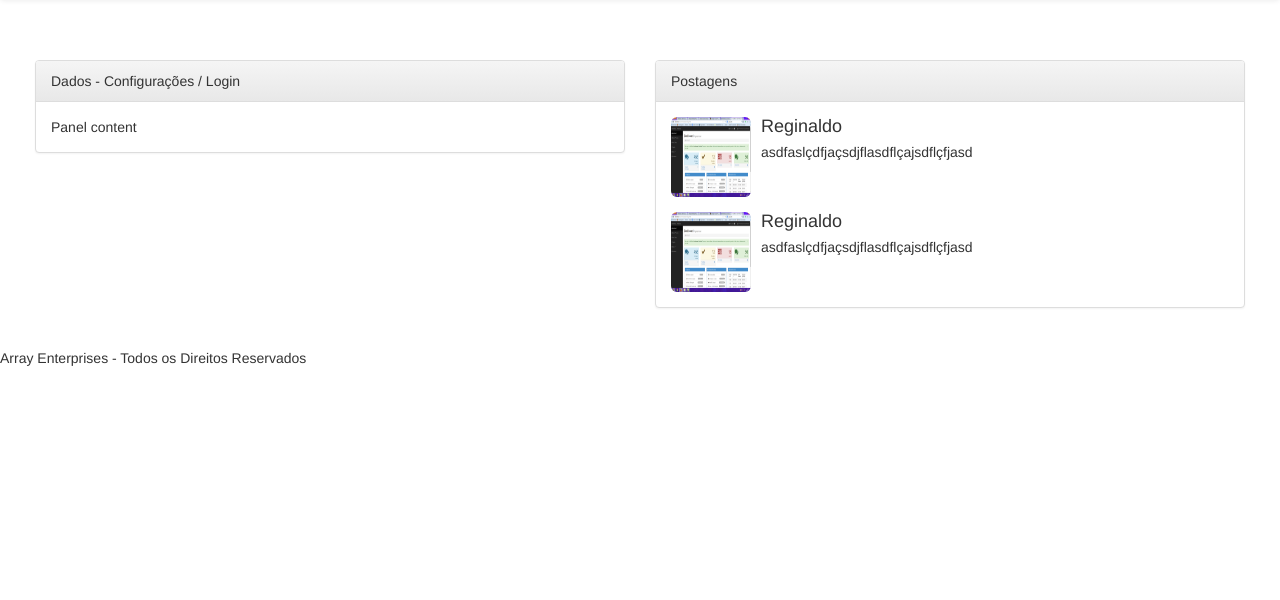
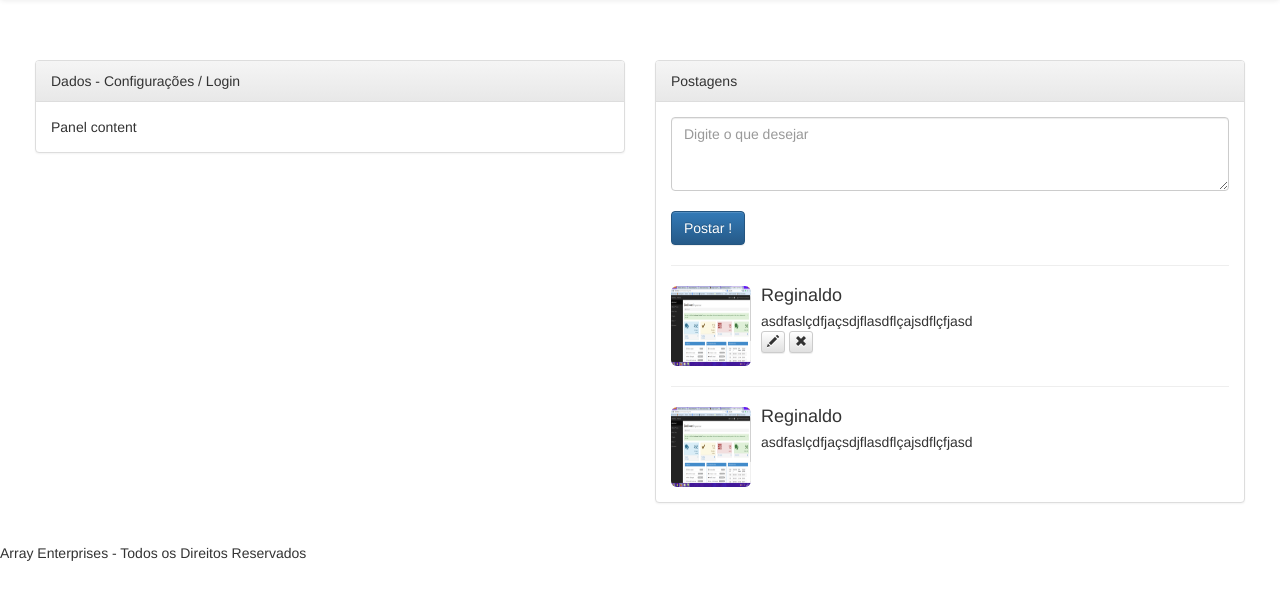
Before and after one commit to reginaldojunior/ArrayEnterprises, a CakePHP app: the page made by app/View/Home/index.ctp in a window 1280 px wide. Shown: the part 52-652 px from the top of the page. Run offline with PHP 8.4 and a stand-in for CakePHP, Linux system fonts and the light colour scheme; the template is opened without the code that fills it, so the values that code supplies are empty; some libraries are stand-ins or nearby versions.

Commit message:
formulariio de post

```diff
--- a/app/View/Home/index.ctp
+++ b/app/View/Home/index.ctp
@@ -12,6 +12,13 @@
 <div class="panel panel-default">
   <div class="panel-heading">Postagens</div>
   <div class="panel-body">
+<textarea class="form-control" rows="3" placeholder="Digite o que desejar"></textarea>
+<br>
+<button type="button" class="btn btn-primary">Postar !</button>
+
+
+<br>
+<hr>
 <div class="media">
   <a class="pull-left" href="#">
     <img class="img-rounded" alt="" src="img/1.png" alt="..." width="80" height="80">
@@ -20,7 +27,16 @@
     <h4 class="media-heading">Reginaldo</h4>
     asdfaslçdfjaçsdjflasdflçajsdflçfjasd
   </div>
+<button type="button" class="btn btn-default btn-xs">
+  <span class="glyphicon glyphicon-pencil"></span>
+</button>
+<button type="button" class="btn btn-default btn-xs">
+  <span class="glyphicon glyphicon-remove"></span>
+</button>
+
 </div>
+
+<hr/>
 
 <div class="media">
   <a class="pull-left" href="#">
```
